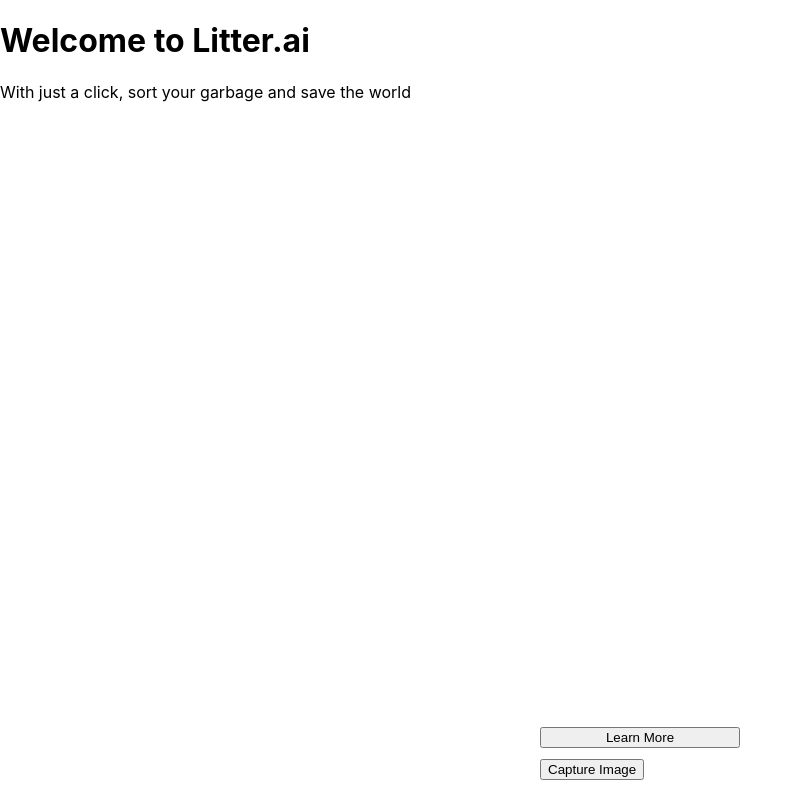
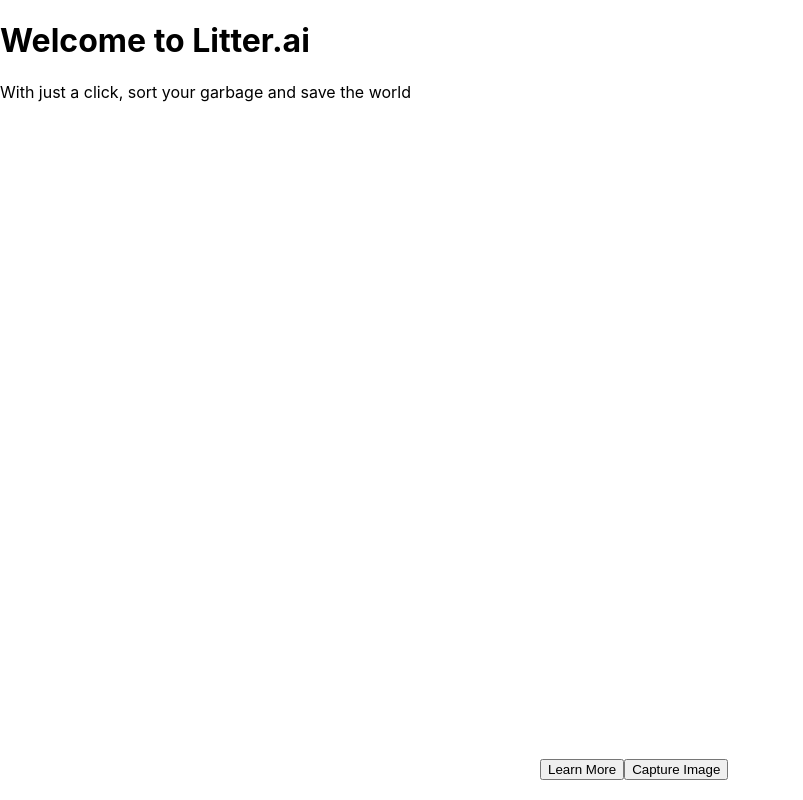
Before and after one commit to codeforsanjose/litter.ai, a React (Create React App) app: page / in a window 1280 px wide. Shown: the whole page, without its empty margins (0-803 px from the left). Built offline with nearby package versions, Linux system fonts and the light colour scheme.

Commit message:
renamed script.js to ImageCapture.js, removed inline CSS styling and will re-add in App.css file

```diff
--- a/src/Components/CameraCapture.js
+++ b/src/Components/CameraCapture.js
@@ -12,7 +12,7 @@ function CameraCapture () {
             />
             <img id="pictureFromCamera" />
 
-            <script src="script.js"></script>
+            <script src="ImageCapture.js"></script>
         </div>
     )
 }
--- a/src/Components/LandingPage.js
+++ b/src/Components/LandingPage.js
@@ -7,7 +7,7 @@ function LandingPage () {
             <h1>Welcome to Litter.ai</h1>
             <p>With just a click, sort your garbage and save the world</p>
             <div style={{ position: 'fixed', bottom: '20px', left: '50%', transform: 'translateX(-50%)', width: '200px' }}>
-                <button style={{ width: '100%', marginBottom: '10px' }}>Learn More</button>
+                <button>Learn More</button>
                 <Link to="/capture">
                     <button>Capture Image</button>
                 </Link>
```
Also changed, not shown: src/Components/ImageCapture.js (renamed from src/Components/script.js).
